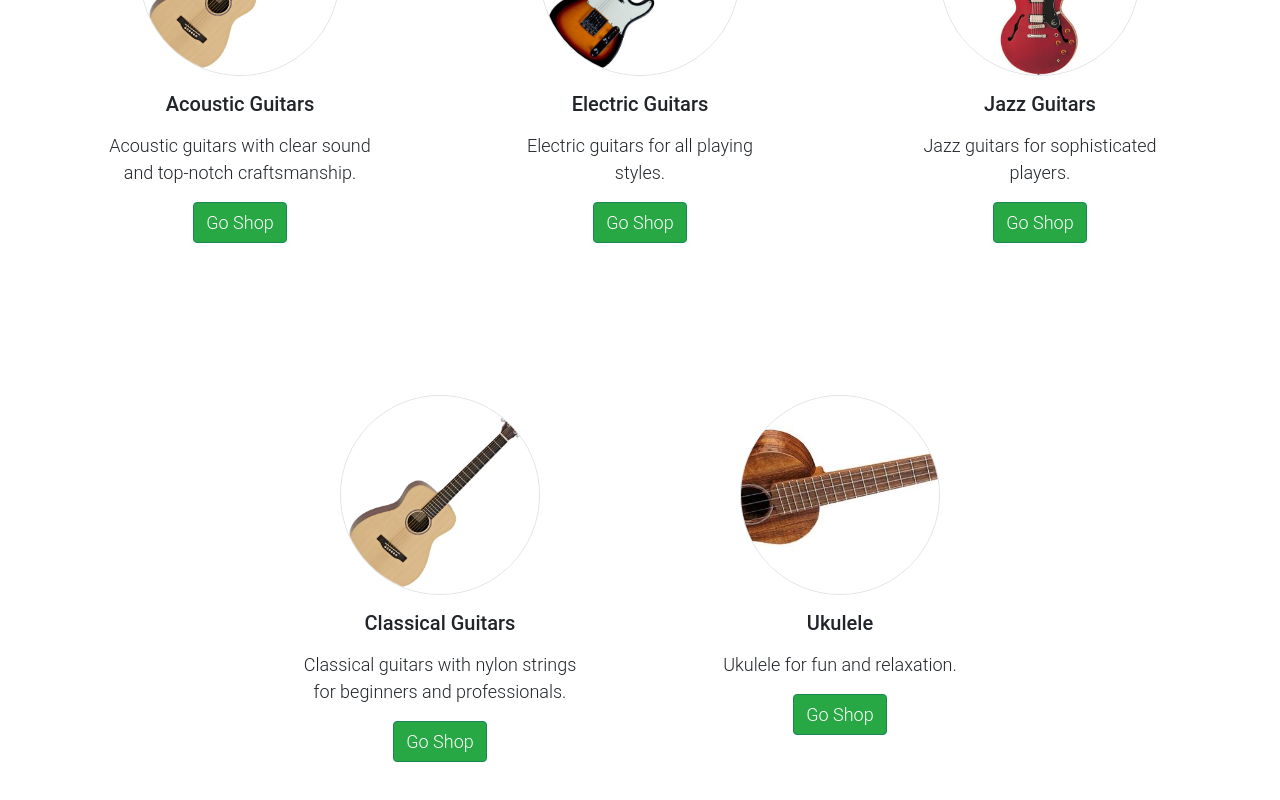
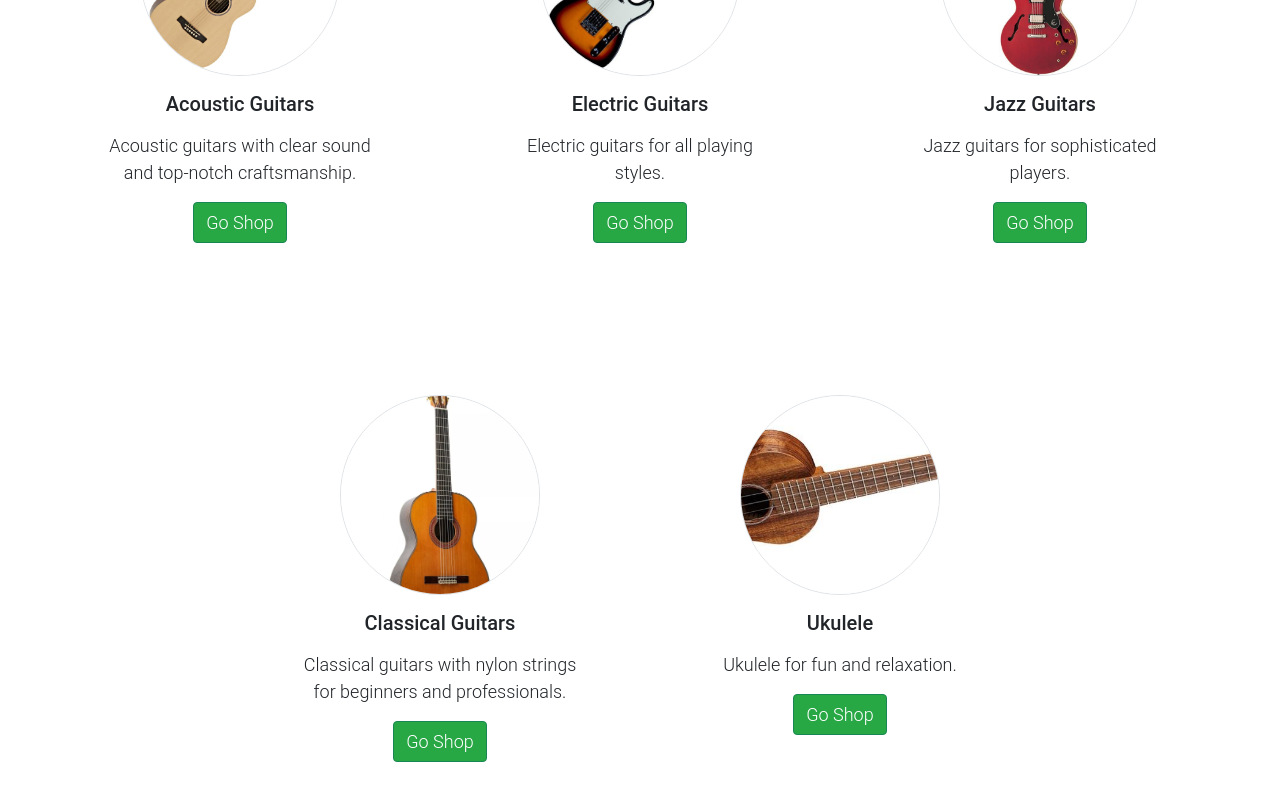
Before and after one commit to gregorgr/ReactWebShop, a React (Vite) app in the folder web-shop-light/: page / in a window 1280 px wide. Shown: the part 617-1417 px from the top of the page. Built offline with nearby package versions, Linux system fonts and the light colour scheme; a web font is replaced by a local one.

Commit message:
Posodobljena READ.me datoteka

```diff
--- a/web-shop-light/src/App.jsx
+++ b/web-shop-light/src/App.jsx
@@ -88,7 +88,7 @@ function App() {
       {
         id: 3,
         category: 'Klasične kitare',
-        image: '/src/img/products/akusticna-martin.jpg',
+        image: '/src/img/products/alhambra-7p-classic-classical-guitar.webp',
         description: 'Klasične kitare z najlonskimi strunami za začetnike in profesionalce.',
         price: '2.800,00€',
         translations: {
```
Also changed, not shown: web-shop-light/src/img/products/alhambra-7p-classic-classical-guitar.webp (added), 1 other file (tests, documents, lock files or other folders).
